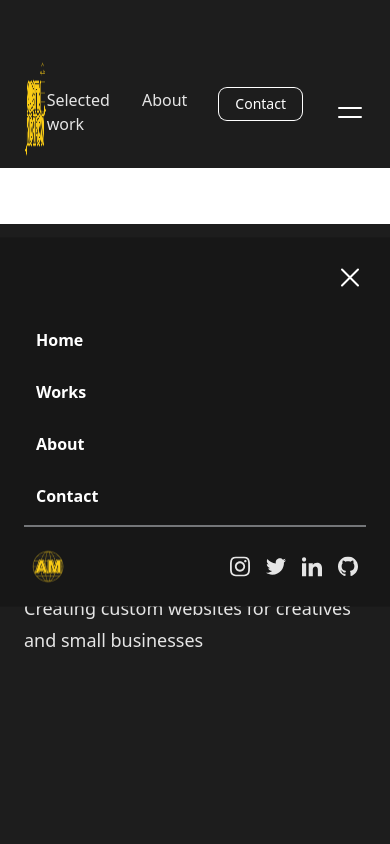
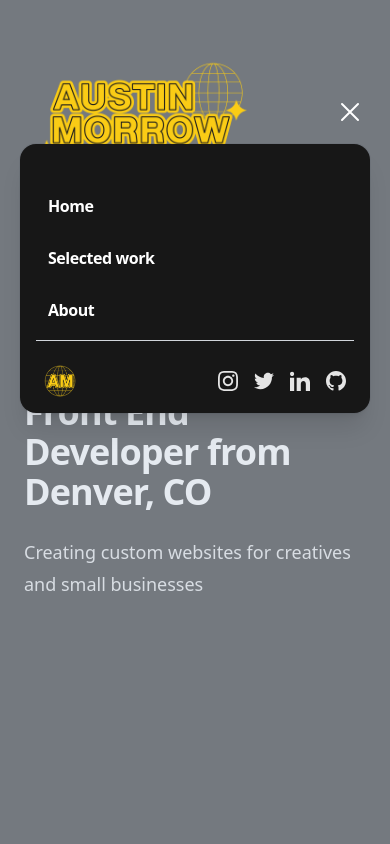
Before and after one commit to austin-morrow/austin-morrow, a React (Vite) app: page / in a window 390 px wide. Both pictures are taken after a click on the button "Open main menu". Shown: the top 844 px of the page. Built offline with nearby package versions, Linux system fonts and the light colour scheme.

Commit message:
fix mobile menu

```diff
--- a/src/components/Header.jsx
+++ b/src/components/Header.jsx
@@ -7,9 +7,8 @@ import { Link, useLocation } from "react-router-dom";
 
 const navigation = [
   { name: "Home", to: "/", current: true },
-  { name: "Works", to: "/works", current: false },
+  { name: "Selected work", to: "/works", current: false },
   { name: "About", to: "/about", current: false },
-  { name: "Contact", to: "/contact", current: false },
 ];
 
 export default function Header() {
@@ -33,13 +32,9 @@ export default function Header() {
                 </Link>
               </div>
               <div className="flex items-center gap-x-9">
-                <div className="flex flex-row gap-x-8 text-primary-light-gray">
-                <div>
-                  Selected work
-                </div>
-                <div>
-                  About
-                </div>
+                <div className="hidden md:flex flex-row gap-x-8 text-primary-light-gray">
+                  <div>Selected work</div>
+                  <div>About</div>
                   <div>
                     <Link
                       to="/contact"
@@ -48,33 +43,39 @@ export default function Header() {
                       Contact
                     </Link>
                   </div>
+                </div>
                 <button
                   type="button"
-                    className="group -m-2.5 rounded-full p-2.5 text-primary-white"
+                  className={`group -m-2.5 rounded-full p-2.5 text-primary-white ${
+                    mobileMenuOpen ? "hidden" : ""
+                  }`}
                   onClick={() => setMobileMenuOpen(true)}
                 >
                   <span className="sr-only">Open main menu</span>
-                    <Bars2Icon className="h-8" />
+                  <Bars2Icon className="h-8 md:hidden" />
+                </button>
+
+                <button
+                  type="button"
+                  className={`-m-2.5 rounded-md p-2.5 text-primary-white ${
+                    !mobileMenuOpen ? "hidden" : ""
+                  }`}
+                  onClick={() => setMobileMenuOpen(false)}
+                >
+                  <span className="sr-only">Close menu</span>
+                  <XMarkIcon
+                    className="h-8"
+                    aria-hidden="true"
+                  />
                 </button>
               </div>
             </div>
           </div>
         </div>
-        </div>
         <Dialog as="div" open={mobileMenuOpen} onClose={setMobileMenuOpen}>
-  <div className="fixed inset-0 z-50" />
-  <Dialog.Panel className="bg-neutral-900 fixed inset-x-0 top-1/2 transform -translate-y-1/2 z-50 w-full overflow-y-auto bg-neutral-700 px-6 py-6 sm:max-w-sm sm:ring-1 sm:ring-gray-900/10">
+          <div className="fixed inset-0 bg-slate-300/50 opacity-100" />
+          <Dialog.Panel className="fixed inset-x-5 top-36 flex origin-top flex-col rounded-2xl bg-neutral-900 p-4 text-lg tracking-tight text-white shadow-xl ring-1 ring-slate-900/5 opacity-100 scale-100 z-50">
             {/* ... The rest of your dialog content */}
-            <div className="flex items-center justify-end">
-              <button
-                type="button"
-                className="-m-2.5 rounded-md p-2.5 text-primary-white"
-                onClick={() => setMobileMenuOpen(false)}
-              >
-                <span className="sr-only">Close menu</span>
-                <XMarkIcon className="h-8" aria-hidden="true" />
-              </button>
-            </div>
             <div className="mt-6 flow-root">
               <div className="-my-6 divide-y divide-gray-500/10">
                 <div className="space-y-2 py-6">
--- a/src/pages/Home.jsx
+++ b/src/pages/Home.jsx
@@ -20,7 +20,7 @@ const Home = () => {
   return (
     <div className="bg-primary-black">
       <div className="w-full flex-auto">
-        <div className="mx-auto max-w-7xl px-6 py-32 sm:py-24 lg:py-24 lg:px-8 mt-14 sm:mt-0 justify-start">
+        <div className="mx-auto max-w-7xl px-6 py-32 sm:py-24 lg:py-24 lg:px-8 sm:mt-0 justify-start">
           <div className="max-w-2xl py-24">
             <h1 className="text-4xl font-bold tracking-tight text-white sm:text-6xl">
               Front End Developer from Denver, CO
```
Lines whose indentation alone changed are shown as unchanged.
